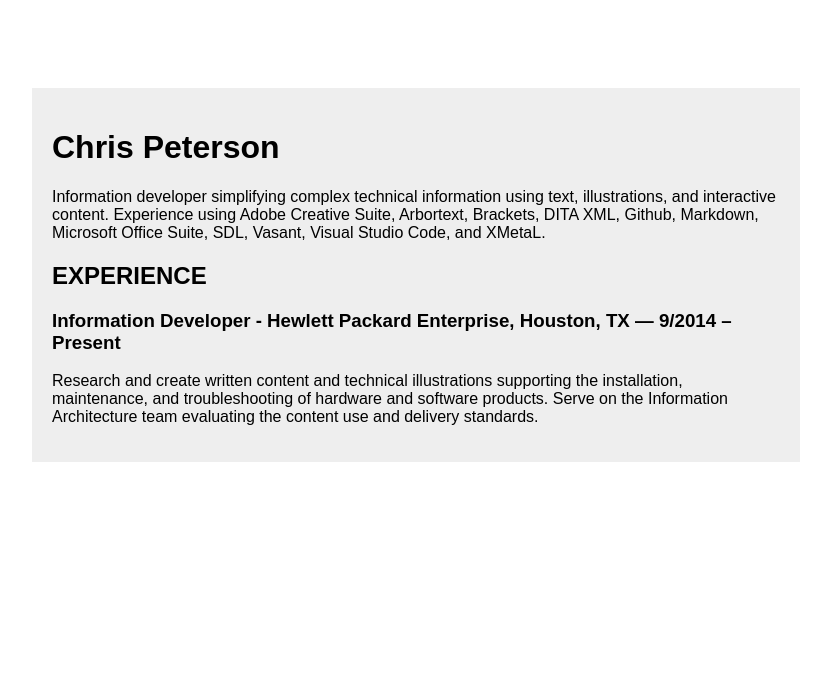
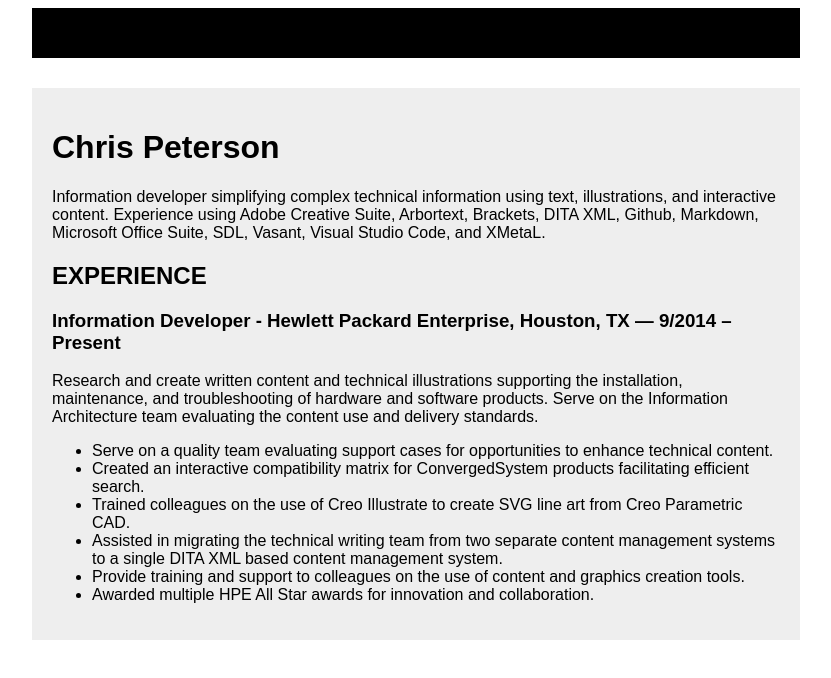
Before and after one commit to chriskpeterson/chriskpeterson.github.io, a plain HTML site: page index.html in a window 1280 px wide. Shown: the whole page, without its empty margins (224-1055 px from the left). Drawn offline with Linux system fonts and the light colour scheme.

Commit message:
Update index.html

```diff
--- a/index.html
+++ b/index.html
@@ -13,7 +13,7 @@
 
     #nav {
     width: 100%;
-    background-color: #fff;
+    background-color: #000;
     height: 50px;}
 
 
@@ -37,6 +37,17 @@
 <h3>Information Developer - Hewlett Packard Enterprise, Houston, TX — 9/2014 – Present</h3>
 
 <p>Research and create written content and technical illustrations supporting the installation, maintenance, and troubleshooting of hardware and software products. Serve on the Information Architecture team evaluating the content use and delivery standards.</p>
+
+  <ul>
+<li>Serve on a quality team evaluating support cases for opportunities to enhance technical content.</li>
+<li>Created an interactive compatibility matrix for ConvergedSystem products facilitating efficient search.</li>
+<li>Trained colleagues on the use of Creo Illustrate to create SVG line art from Creo Parametric CAD.</li>
+<li>Assisted in migrating the technical writing team from two separate content management systems to a single DITA XML based content management system. </li>
+<li>Provide training and support to colleagues on the use of content and graphics creation tools.</li>
+<li>Awarded multiple HPE All Star awards for innovation and collaboration.</li>
+  </ul>
+
+
   </div>
 </body>
 
```
